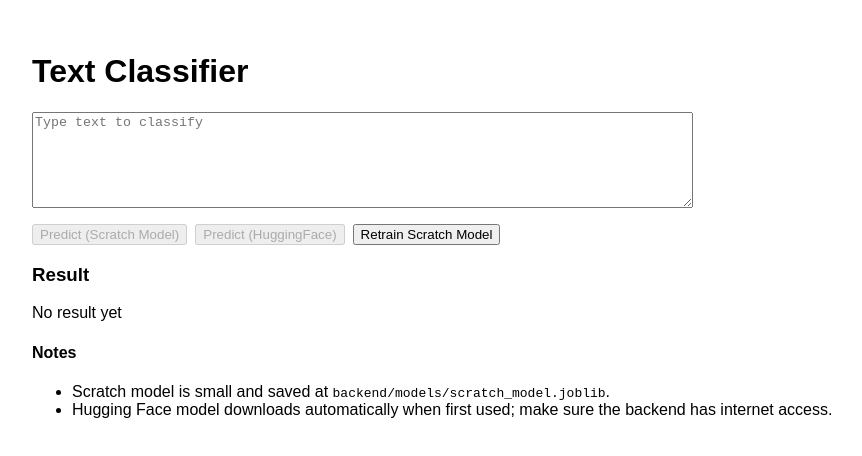
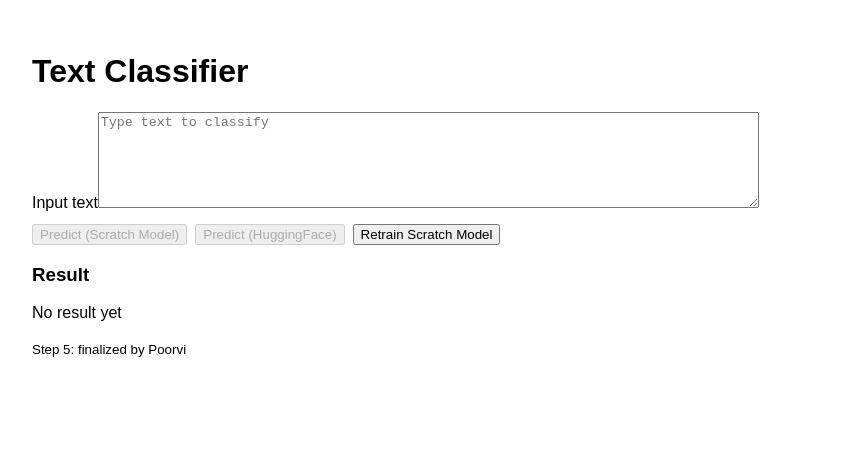
Before and after one commit to RupamGanguly46/Practice3Nov, a React (Vite) app in the folder frontend/: page / in a window 1280 px wide. Shown: the top 456 px of the page, without its empty margins (0-862 px from the left). Built offline with nearby package versions, Linux system fonts and the light colour scheme; no server answers.

Commit message:
Poorvi Parashar: updated frontend\src\App.jsx

```diff
--- a/frontend/src/App.jsx
+++ b/frontend/src/App.jsx
@@ -1,5 +1,5 @@
-// Step 4 work by Poorvi
-// UI tweaks and notes section
+// Step 5 work by Poorvi
+// Finalized UI with small accessibility improvements
 import React, { useState } from 'react'
 import { predictScratch, predictHF, trainScratch } from './api'
 
@@ -42,29 +42,26 @@ export default function App(){
   }
 
   return (
-    <div style={{ padding: 24, fontFamily: 'Arial' }}>
+    <main style={{ padding: 24, fontFamily: 'Arial' }}>
       <h1>Text Classifier</h1>
-      <textarea rows={6} cols={80} value={text} onChange={e=>setText(e.target.value)} placeholder='Type text to classify' />
+      <label htmlFor="text-input">Input text</label>
+      <textarea id="text-input" rows={6} cols={80} value={text} onChange={e=>setText(e.target.value)} placeholder='Type text to classify' />
       <div style={{ marginTop: 12 }}>
         <button onClick={callScratch} disabled={!text}>Predict (Scratch Model)</button>
         <button onClick={callHF} disabled={!text} style={{ marginLeft: 8 }}>Predict (HuggingFace)</button>
         <button onClick={retrain} style={{ marginLeft: 8 }}>Retrain Scratch Model</button>
       </div>
 
-      <div style={{ marginTop: 18 }}>
+      <section style={{ marginTop: 18 }} aria-live="polite">
         <h3>Result</h3>
         {loading ? <div>Loading...</div> : (
           result ? <pre>{JSON.stringify(result, null, 2)}</pre> : <div>No result yet</div>
         )}
-      </div>
+      </section>
 
-      <div style={{ marginTop: 18 }}>
-        <h4>Notes</h4>
-        <ul>
-          <li>Scratch model is small and saved at <code>backend/models/scratch_model.joblib</code>.</li>
-          <li>Hugging Face model downloads automatically when first used; make sure the backend has internet access.</li>
-        </ul>
-      </div>
-    </div>
+      <footer style={{ marginTop: 18 }}>
+        <small>Step 5: finalized by Poorvi</small>
+      </footer>
+    </main>
   )
 }
```
